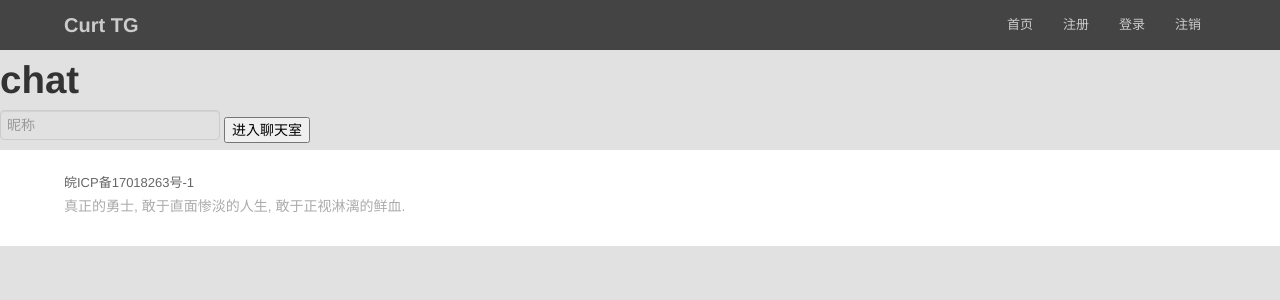
After one commit to Curt-H/forum, a Flask app: template templates/chatroom.html in a window 1280 px wide. The commit adds this page. Shown: the top 300 px of the page. Run offline with Flask 2, Linux system fonts and the light colour scheme; the template is opened without the code that fills it, so the values that code supplies are empty.

Commit message:
修复: 蓝图命名

```diff
--- a/routes/chat.py
+++ b/routes/chat.py
@@ -6,3 +6,8 @@ from flask import (
 )
 
 chatroom = Blueprint('chatroom', __name__)
+
+
+@chatroom.route('/chatroom')
+def chatroom():
+    return render_template('chatroom.html')
--- a/routes/topics.py
+++ b/routes/topics.py
@@ -40,7 +40,7 @@ def topic_add():
     form['content'] = form['content']
 
     Topic.new(form)
-    return redirect(url_for('routes.public.index'))
+    return redirect(url_for('public.index'))
 
 
 @detail.route('/topic/<int:topic_id>')
@@ -62,7 +62,7 @@ def topic_content(topic_id):
 def topic_delete():
     topic_id = request.args['id']
     Topic.delete(topic_id)
-    return redirect(url_for('routes.public.index'))
+    return redirect(url_for('public.index'))
 
 
 @detail.route('/topic/edit')
@@ -91,7 +91,7 @@ def topic_update():
     log(form)
     Topic.update(topic_id, **form)
 
-    return redirect(url_for('routes.public.index'))
+    return redirect(url_for('public.index'))
 
 
 @detail.route('/reply/add', methods=['POST'])
--- a/templates/base.html
+++ b/templates/base.html
@@ -19,13 +19,16 @@
                     <a href="/">首页</a>
                 </li>
                 <li>
-                    <a href="{{ url_for('routes.user.signin') }}">注册</a>
+                    <a href="{{ url_for('users.signin') }}">注册</a>
                 </li>
                 <li>
-                    <a href="{{ url_for('routes.user.login_view') }}">登录</a>
+                    <a href="{{ url_for('users.login_view') }}">登录</a>
                 </li>
                 <li>
-                    <a href="{{ url_for('routes.user.logout') }}">注销</a>
+                    <a href="{{ url_for('users.logout') }}">注销</a>
+                </li>
+                <li>
+{#                    <a href="{{ url_for('chatroom.chatroom') }}">聊天</a>#}
                 </li>
             </ul>
         </div>
--- /dev/null
+++ b/templates/chatroom.html
@@ -0,0 +1,13 @@
+{% extends "base.html" %}
+
+{% block header %}
+    <title>在线聊天室</title>
+{% endblock header %}
+
+{% block content %}
+    <h1>chat</h1>
+    <form action="/chatroom" method="POST">
+        <input type=text name="name" placeholder="昵称">
+        <button>进入聊天室</button>
+    </form>
+{% endblock content %}
--- a/templates/signin.html
+++ b/templates/signin.html
@@ -12,12 +12,12 @@
                         <li>
                             <a href="/">主页</a>
                             <span class="divider">/</span>
-                        </li>
+                        </li>F
                         <li class="active">注册新账号</li>
                     </ul>
                 </div>
                 <div class="inner">
-                    <form id="signin_form" class="form-horizontal" action="{{ url_for('routes.user.register') }}"
+                    <form id="signin_form" class="form-horizontal" action="{{ url_for('users.register') }}"
                           method="post">
                         <div class="control-group">
                             <label class="control-label" for="name">用户名</label>
```
Also changed, not shown: routes/user.py (+5 -5 lines).
